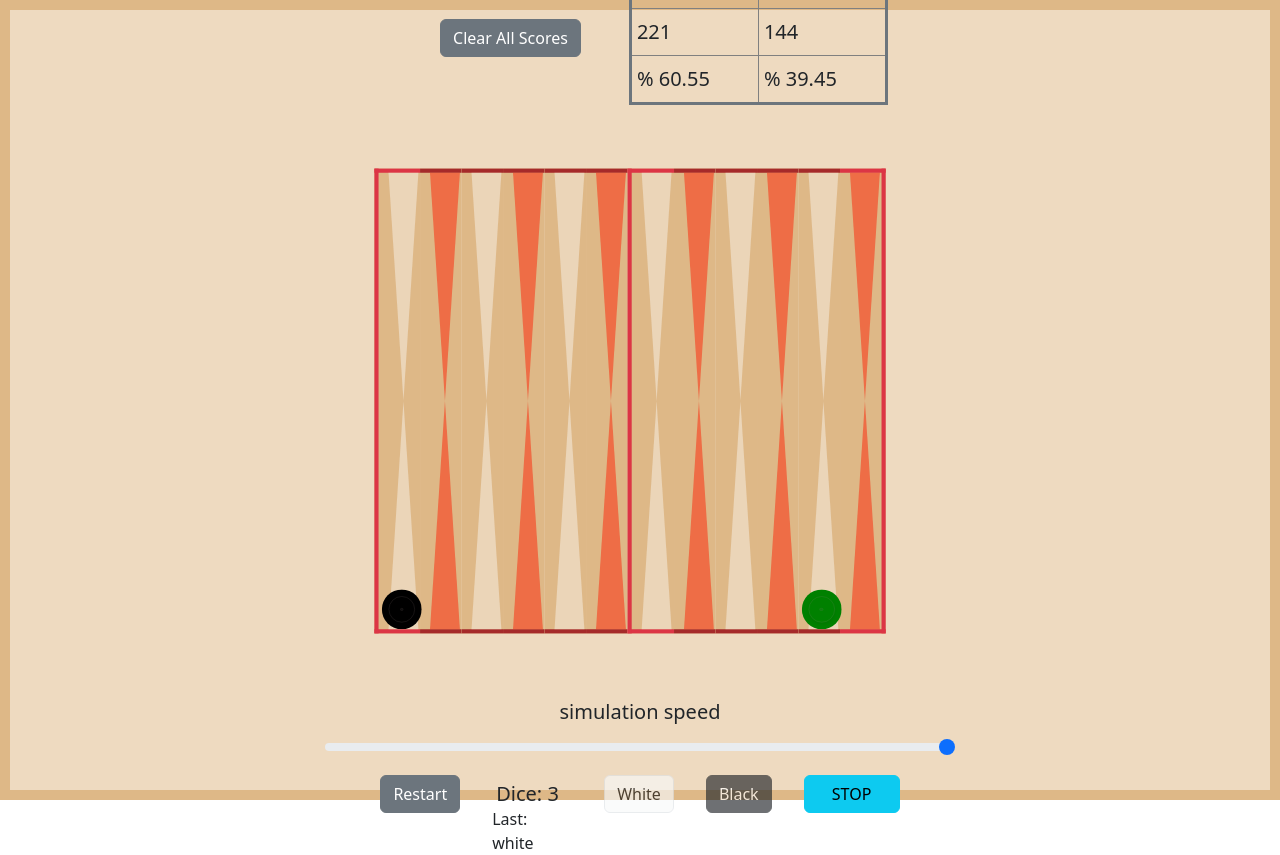
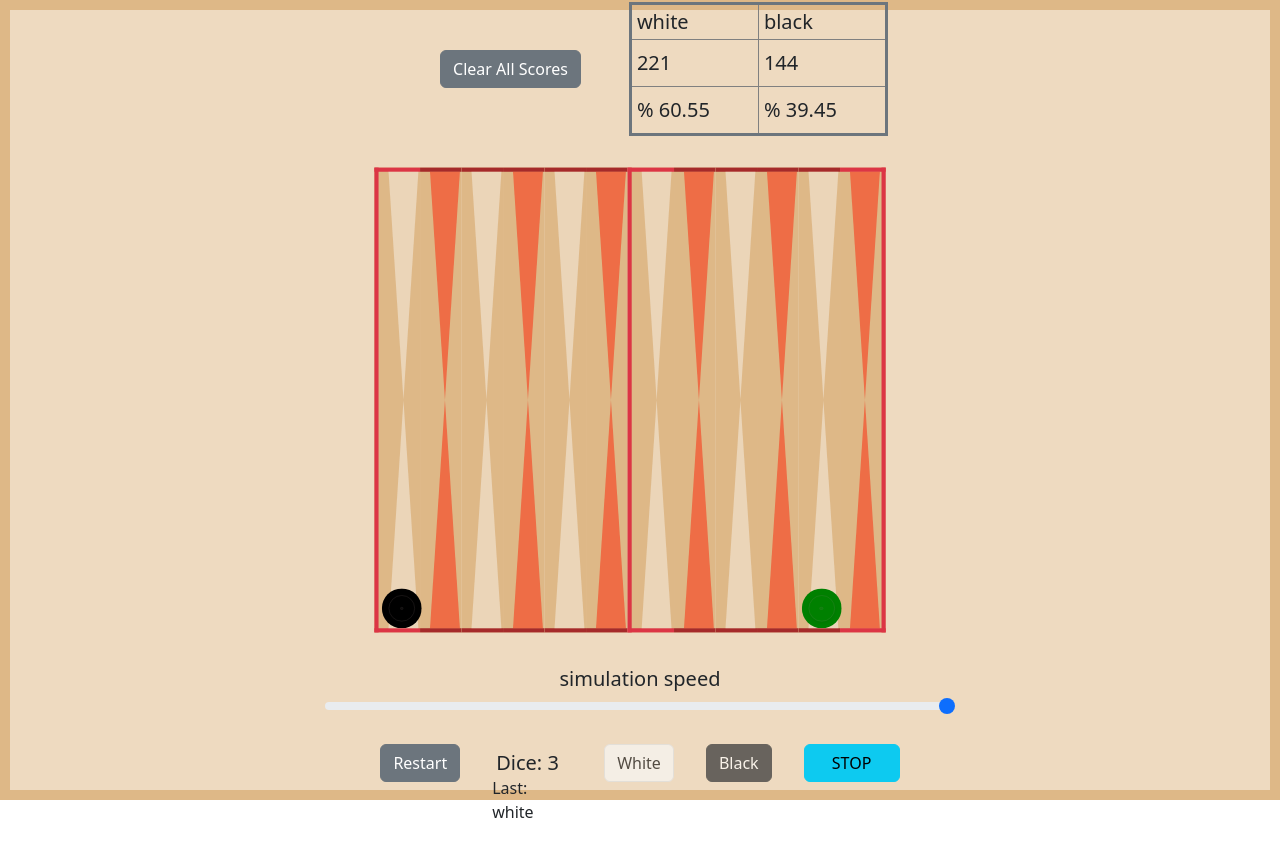
Before and after one commit to jankat11/react-two-pieces-backgammon, a React (Vite) app: page / in a window 1280 px wide. Both pictures are taken after a click on the button "SIMULATE". After the commit the page ends 824 px from the top, so only its background shows below. Built offline with nearby package versions, Linux system fonts and the light colour scheme.

Commit message:
before load github

```diff
--- a/src/PlayButtons.jsx
+++ b/src/PlayButtons.jsx
@@ -114,10 +114,10 @@ const PlayButtons = ({
   };
 
   return (
-    <article className="button-container my-3 d-flex w-100 justify-content-center flex-column">
+    <article className="button-container position-relative my-3 d-flex w-100 justify-content-center flex-column">
       {isSimulate && (
-        <div className="range-container w-100 text-center d-flex flex-column align-items-center">
-          <Form.Label className="range-label blockquote">
+        <div className="position-absolute range-container w-100 text-center d-flex flex-column align-items-center">
+          <Form.Label className="range-label p-0 my-0 blockquote">
             simulation speed
           </Form.Label>
           <Form.Range
--- a/src/index.css
+++ b/src/index.css
@@ -66,6 +66,8 @@ td, th {
 
 .container {
   height: 80%;
+  position: relative;
+  bottom: 2rem;
   transform: scale(0.83)
 }
 
@@ -77,6 +79,10 @@ td, th {
 
 .range-bar {
   transform: rotate(180deg) !important;
+}
+
+.range-container {
+  bottom: 5rem;
 }
 
 .col {
```
